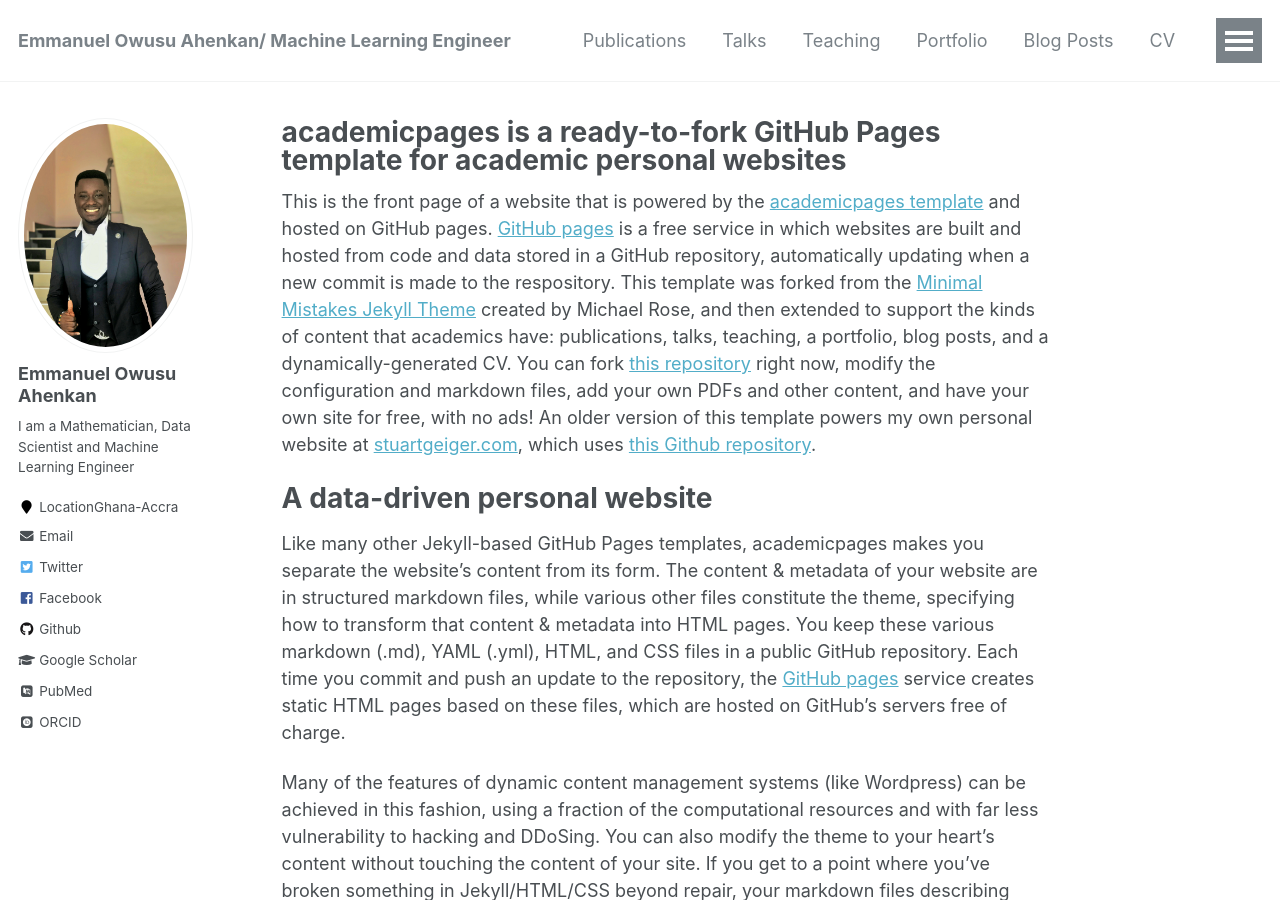
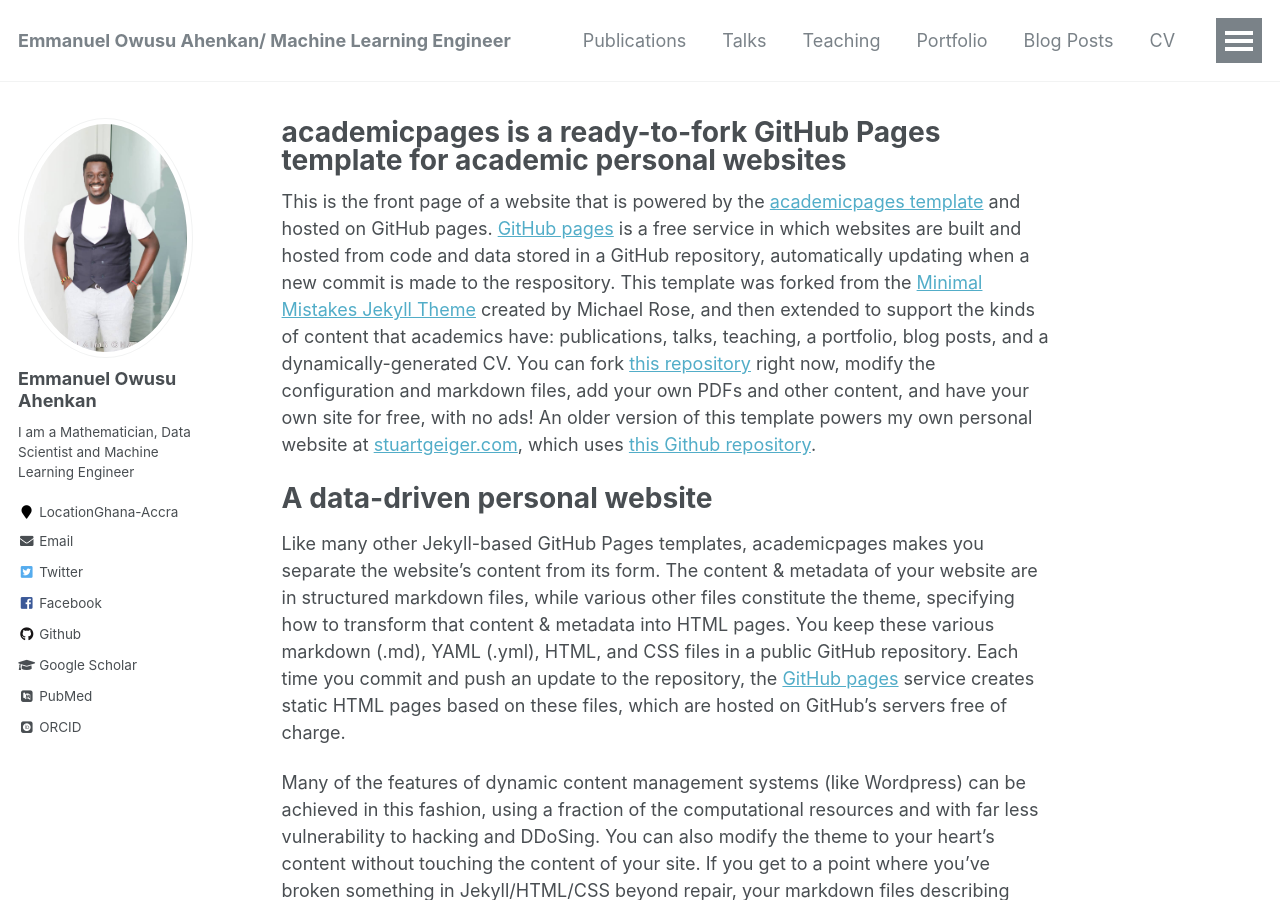
Before and after one commit to EmmanuelOwusu/EmmanuelOwusu.github.io, a Jekyll site: the page built from _pages/about.md, in a window 1280 px wide and 900 px high. Built offline with Jekyll 4.4.1, drawn with Linux system fonts in a browser that asks for light colours; some web fonts are replaced.

Commit message:
New pictures

```diff
--- a/_config.yml
+++ b/_config.yml
@@ -81,7 +81,7 @@ analytics:
 # Site Author
 author:
   name             : "Emmanuel Owusu Ahenkan"
-  avatar           : "emma1.jpg"
+  avatar           : "emma2.jpg"
   bio              : "I am a Mathematician, Data Scientist and Machine Learning Engineer"
   location         : "LocationGhana-Accra"
   employer         :
@@ -94,7 +94,7 @@ author:
   codepen          :
   dribbble         :
   flickr           :
-  facebook         : Emmanuel Owusu Ahenkan
+  facebook         : "Emmanuel Owusu Ahenkan"
   foursquare       :
   github           : "academicpages"
   google_plus      :
```
Also changed, not shown: images/emma2.jpg (added).
